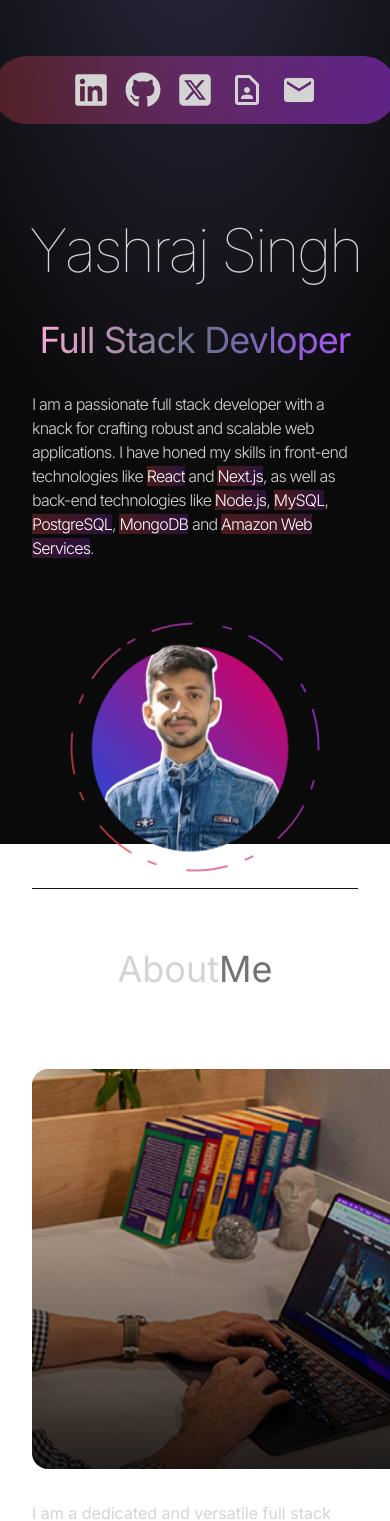
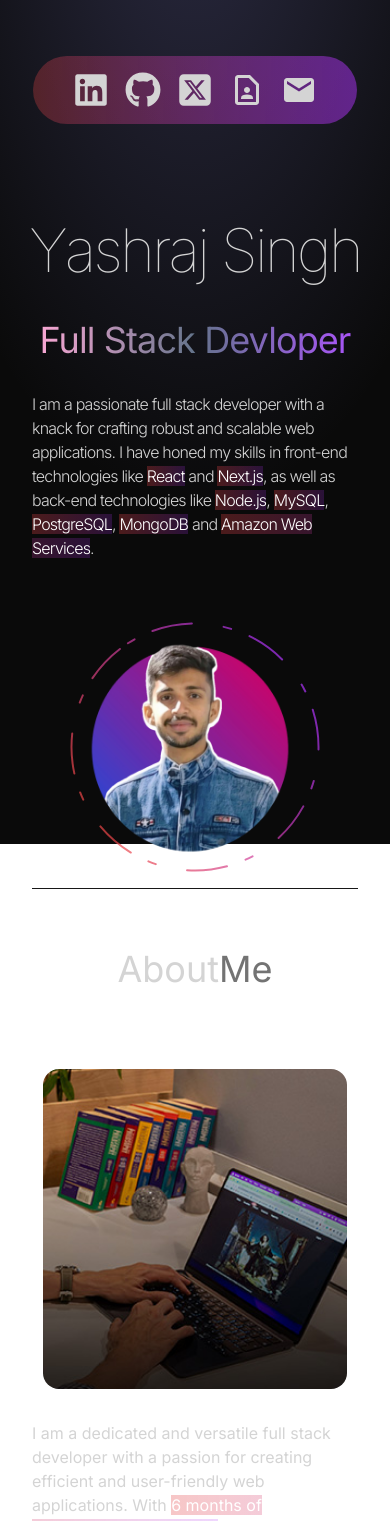
Before and after one commit to miikkuu/react-portfolio, a React (Vite) app: page / in a window 390 px wide. Shown: the top 1521 px of the page. Built offline with nearby package versions, Linux system fonts and the light colour scheme.

Commit message:
updated data and css

```diff
--- a/src/components/About.jsx
+++ b/src/components/About.jsx
@@ -9,16 +9,16 @@ export const About = () => {
         <span className="text-neutral-500">Me</span>
       </h2>
 
-      <div className=" caret-transparent flex flex-wrap">
+      <div className=" caret-transparent flex flex-wrap justify-center items-center lg:justify-normal">
         <motion.div
           whileInView={{ x: 0, opacity: 1 }}
           initial={{ x: -100, opacity: 0 }}
           transition={{ duration: 0.5 }}
-          className="w-full lg:w-1/2 lg:p-8"
+          className="w-full flex justify-center lg:w-1/2 lg:p-8"
         >
-          <div className="pointer-events-none flex rounded-2xl items-center justify-center overflow-hidden h-[400px] w-[450px] object-fill ">
+          <div className="pointer-events-none flex rounded-2xl items-center justify-center overflow-hidden h-[20rem] w-[19rem] lg:w-[25rem]  ">
             <img
-              className="rounded-2xl object-cover size-[170%]  object-right select-none "
+              className="rounded-2xl object-cover size-[170%] lg:size-[200%]  object-right select-none "
               src={aboutImg}
               alt="profile"
             />
--- a/src/components/Navbar.jsx
+++ b/src/components/Navbar.jsx
@@ -14,7 +14,7 @@ export const Navbar = () => {
         animate={{ y: 0, opacity: 1 }}
         transition={{ duration: 1, delay: 0.5 }}
         id="main"
-        className="m-8 px-20 flex items-center justify-center gap-4 text-4xl bg-gray-500 p-4 rounded-full nav-gradient"
+        className="m-8 px-10 lg:px-20  flex items-center justify-center gap-4 text-4xl bg-gray-500 p-4 rounded-full nav-gradient"
       >
         <motion.a
           href="https://linkedin.com/in/contactyashraj"
```
